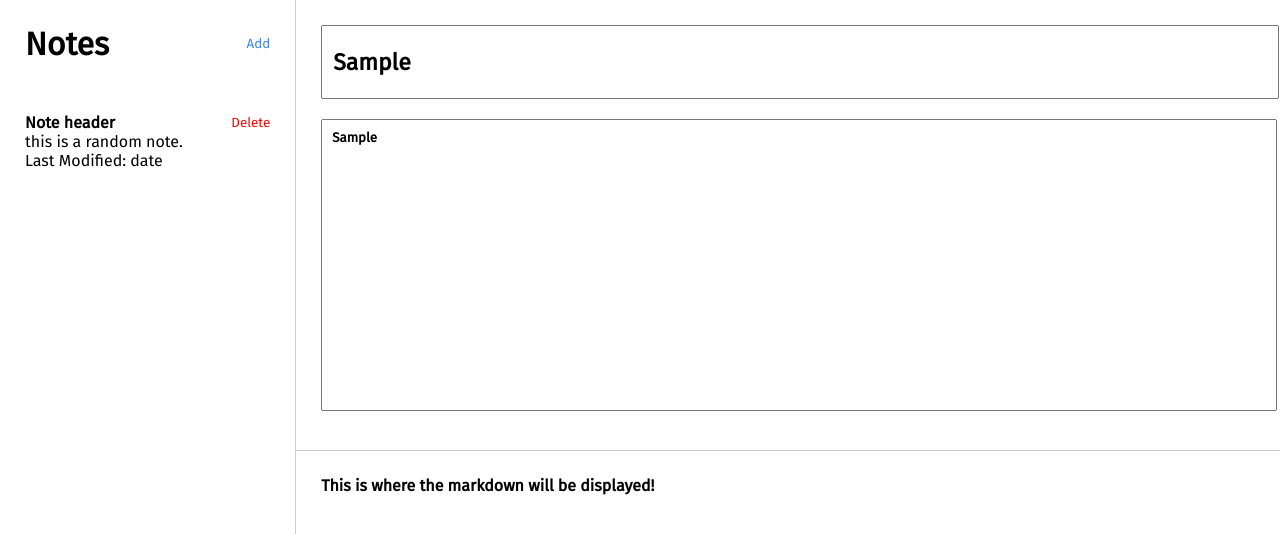
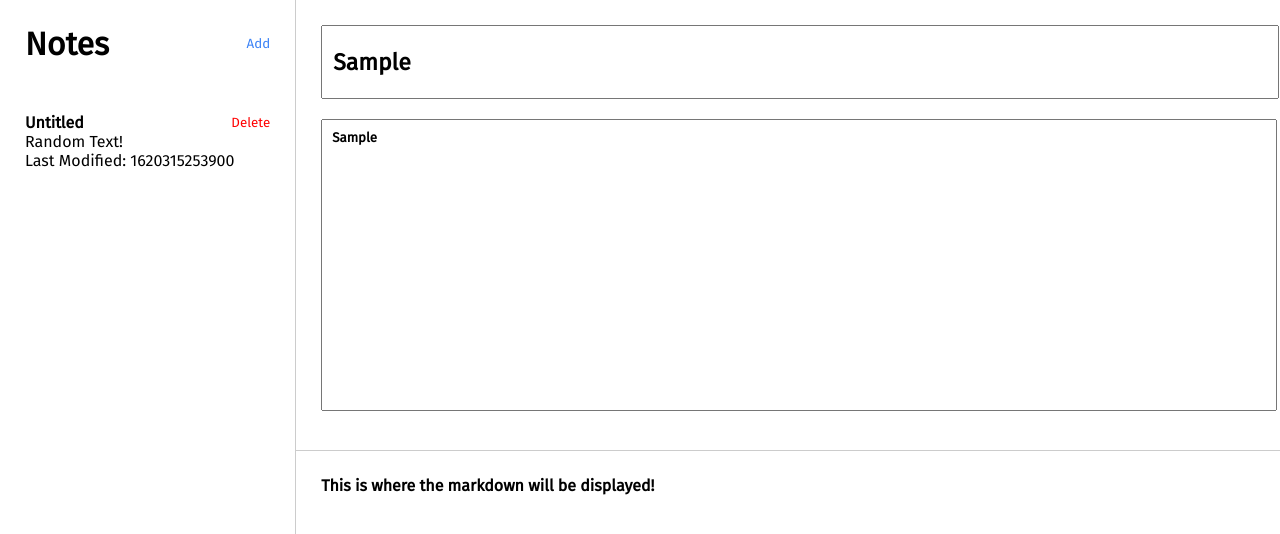
Before and after one commit to rahulharidas1/notes-app, a React (Create React App) app: page / in a window 1280 px wide. Both pictures are taken after typing "Sample", "Sample" into the empty fields and a click on the button "Add". Shown: the top 534 px of the page. Built offline with nearby package versions, Linux system fonts and the light colour scheme.

Commit message:
feat: added functionality to 'add' button

```diff
--- a/src/App.js
+++ b/src/App.js
@@ -7,18 +7,19 @@ import uuid from "react-uuid";
 
 export default function App() {
   const [notes, setNotes] = useState([]);
-  const onAddCallBack = () => {
+  const onAddCallback = () => {
     var noteContent = {
       id: uuid(),
       title: "Untitled",
       body: "Random Text!",
       lastModified: Date.now()
     };
+    console.log("Hey!");
     setNotes([noteContent, ...notes]);
   };
   return (
     <div className="App">
-      <Sidebar onAddCallBack={onAddCallBack} notes={notes} />
+      <Sidebar onAddCallback={onAddCallback} notes={notes} />
       <Main />
     </div>
   );
--- a/src/Sidebar.js
+++ b/src/Sidebar.js
@@ -1,22 +1,30 @@
 import "./styles.css";
 
-const Sidebar = () => {
+const Sidebar = ({ onAddCallback, notes }) => {
   return (
     <>
       <div className="sidebar-content">
         <div className="sidebar-header">
           <h1>Notes</h1>
-          <button className="button-style">Add</button>
+          <button className="button-style" onClick={onAddCallback}>
+            Add
+          </button>
         </div>
         <div className="sidebar-notes">
-          <div className="sidebar-note">
-            <div className="sidebar-note-header">
-              <h4>Note header</h4>
-              <button className="button-style">Delete</button>
-            </div>
-            <div className="note-content">this is a random note.</div>
-            <div className="last-modified">Last Modified: date</div>
-          </div>
+          {notes.map((note, id) => {
+            return (
+              <div className="sidebar-note" key={id}>
+                <div className="sidebar-note-header">
+                  <h4>{note.title}</h4>
+                  <button className="button-style">Delete</button>
+                </div>
+                <div className="note-content">{note.body}</div>
+                <div className="last-modified">
+                  Last Modified: {note.lastModified}
+                </div>
+              </div>
+            );
+          })}
         </div>
       </div>
     </>
```
